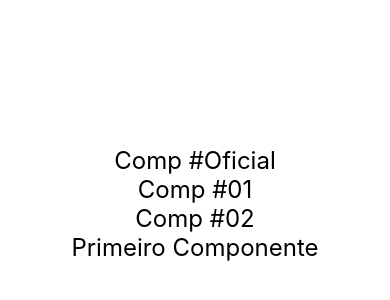
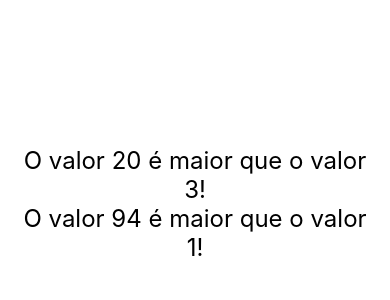
Before and after one commit to RaizerVarela/react-native, a React Native app: screen / in a window 390 px wide. Shown: the part 218-518 px from the top of the page. Built offline with nearby package versions, Linux system fonts and the light colour scheme.

Commit message:
Adição do MinMax.js - passagem de parametro entre componentes

```diff
--- a/src/App.js
+++ b/src/App.js
@@ -1,16 +1,19 @@
 import React from 'react';
 import {View, StyleSheet} from 'react-native';
 
-import CompPadrao, {Comp1, Comp2} from './components/Multi'
-import Primeiro from './components/Primeiro';
+import MinMax from './components/MinMax';
+//import CompPadrao, {Comp1, Comp2} from './components/Multi'
+//;import Primeiro from './components/Primeiro';
 
 export default () => (
   <View style={style.App}>
-    <CompPadrao/>
+    <MinMax min={3} max={20}/>
+    <MinMax min={1} max={94}/>
+    {/*<CompPadrao/>
     <Comp1/>
     <Comp2/>
-    <Primeiro />
-  </View>
+    <Primeiro />*/}
+</View>
 ); // Código em JSX
 
 
@@ -18,6 +21,7 @@
   App: {
     flexGrow: 1,
     justifyContent: 'center',
-    alignItems: 'center'
+    alignItems: 'center',
+    padding: 20
   }
 })
--- /dev/null
+++ b/src/components/MinMax.js
@@ -0,0 +1,11 @@
+import React from 'react'
+import {Text} from 'react-native'
+import Estilo from './estilo'
+
+export default (props) => {
+  return(
+    <Text style={Estilo.fontG}>
+      O valor {props.max} é maior que o valor {props.min}!
+    </Text>
+  )
+}
--- a/src/components/estilo.js
+++ b/src/components/estilo.js
@@ -2,6 +2,7 @@
 
 export default StyleSheet.create({
   fontG:{
-    fontSize: 24
+    fontSize: 24,
+    textAlign: 'center'
   }
 })
```
